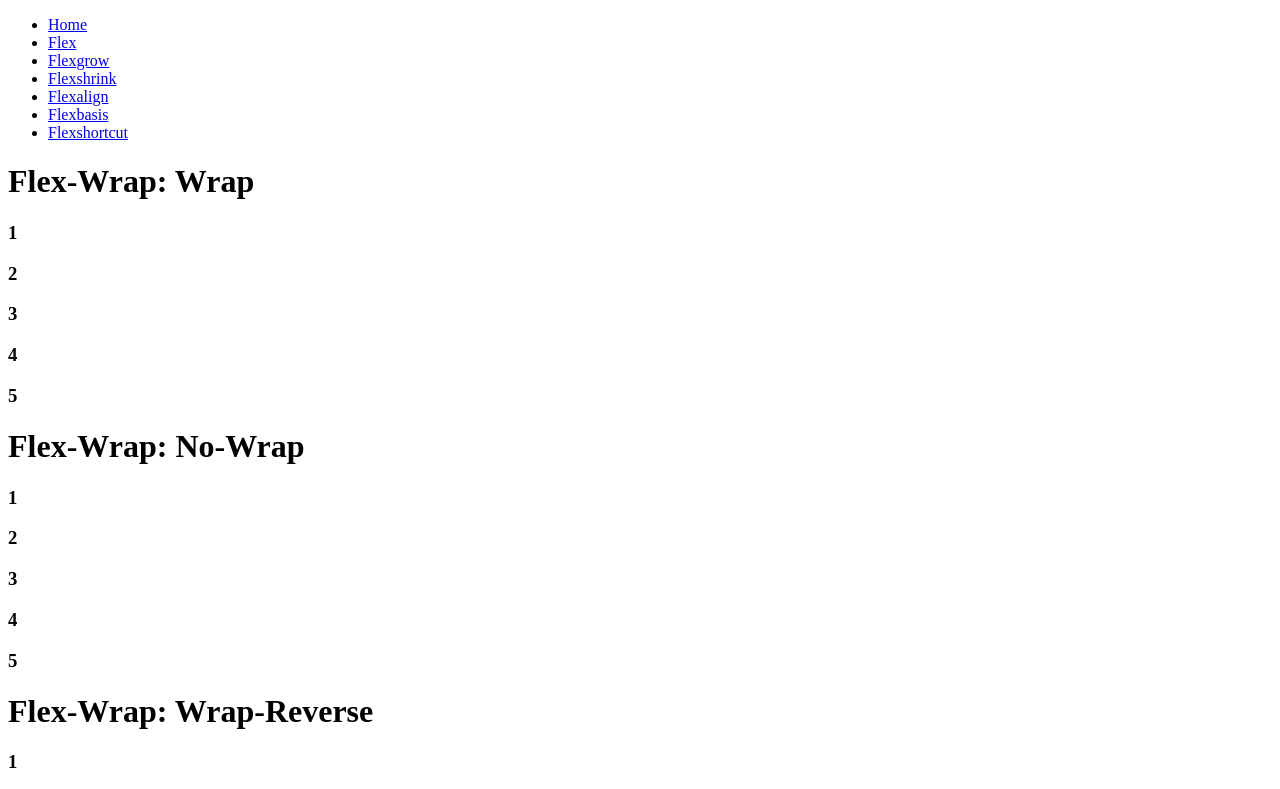
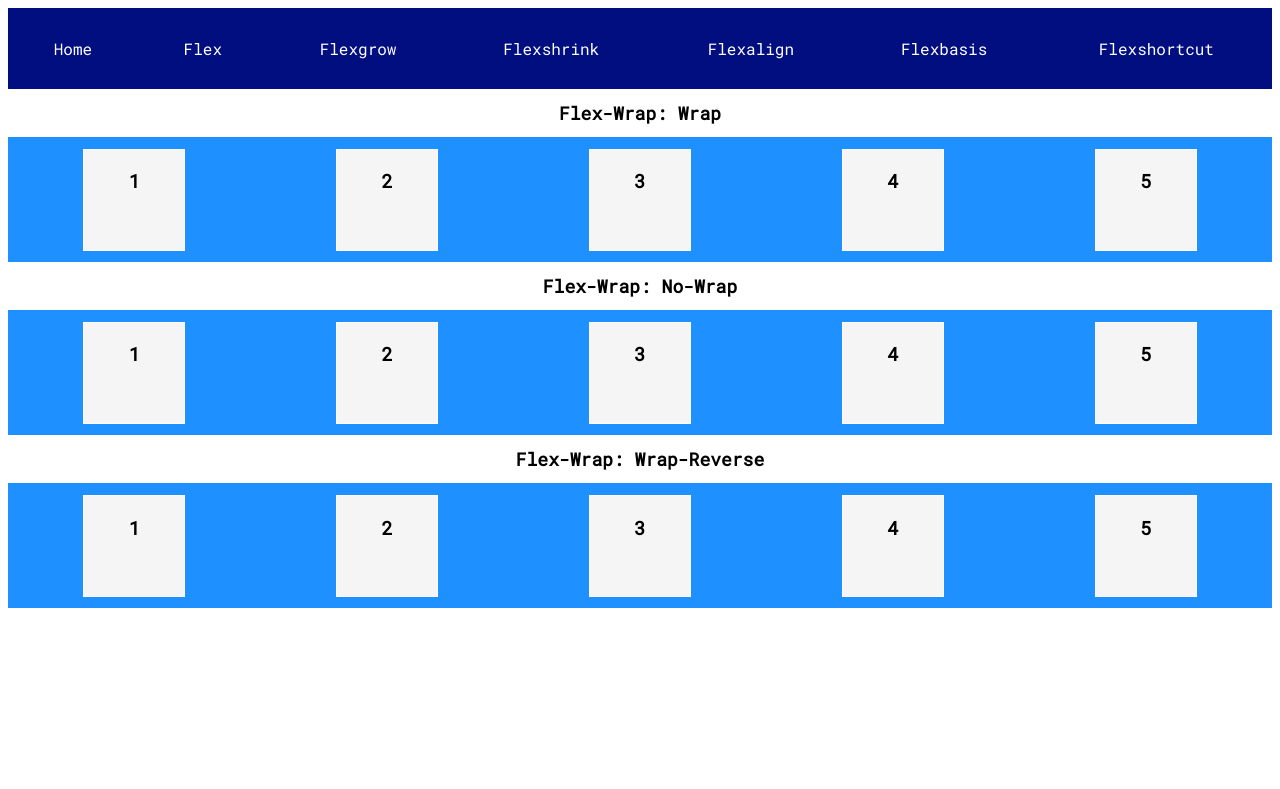
Before and after one commit to brandonslopez/brandonslopez.github.io, a plain HTML site: page flexwrap.html in a window 1280 px wide. Shown: the top 789 px of the page. Drawn offline with Linux system fonts and the light colour scheme.

Commit message:
Update flexwrap.html

```diff
--- a/flexwrap.html
+++ b/flexwrap.html
@@ -3,7 +3,7 @@
 
 <head>
   <title>Wrap</title>
-  <link href='style.css' rel='stylesheet' />
+  <link href='flexwrap.css' rel='stylesheet' />
   <link href='https://fonts.googleapis.com/css?family=Roboto+Mono' rel='stylesheet'>
 </head>
 
```
